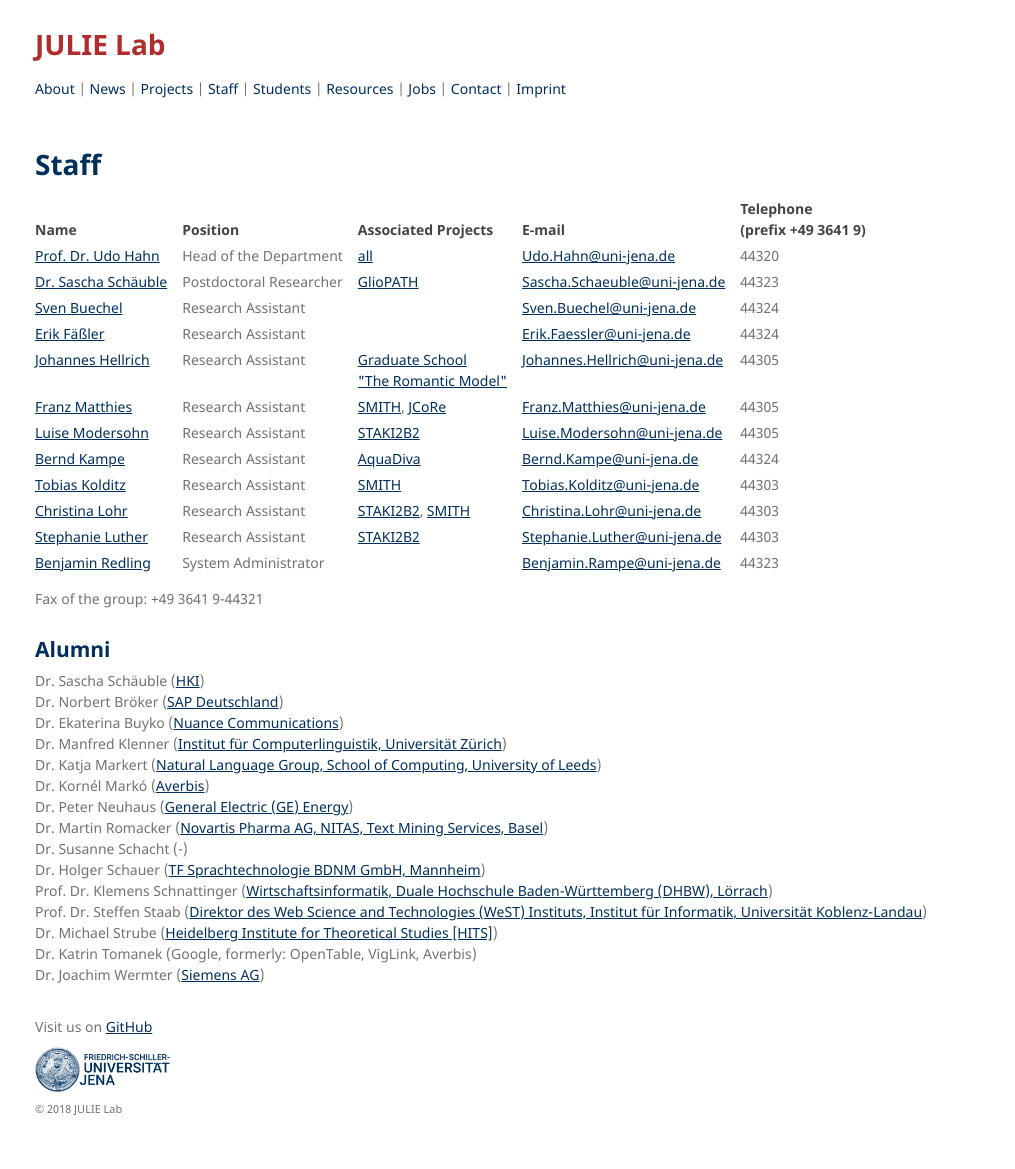
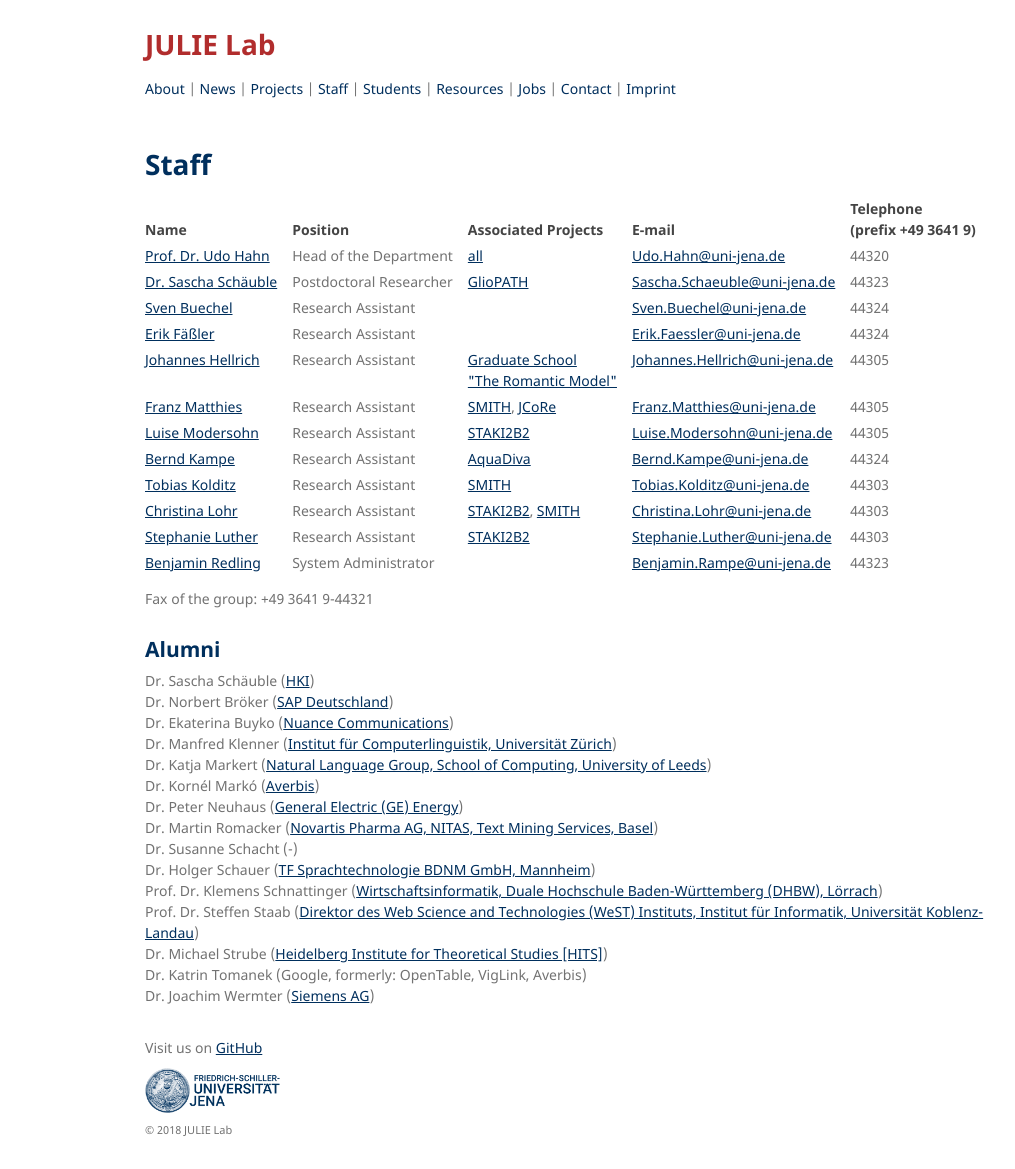
Before and after one commit to JULIELab/JULIELab.github.io, a Jekyll site: the page built from staff.md, in a window 1280 px wide and 1169 px high. Shown: the whole window, without its empty margins (15-1030 px from the left). Built offline with Jekyll 4.4.1, drawn with Linux system fonts in a browser that asks for light colours; our own code applies the rules of GitHub Pages for plain Markdown files.

Commit message:
Update staff_tab.html

```diff
--- a/_layouts/staff_tab.html
+++ b/_layouts/staff_tab.html
@@ -21,7 +21,8 @@
     width: 100%;
   }
   .wrapper1 {
-    width:1200px;
+    width:960px;
+    margin:0 auto;
   }
   footer {
     top:305px;
```
